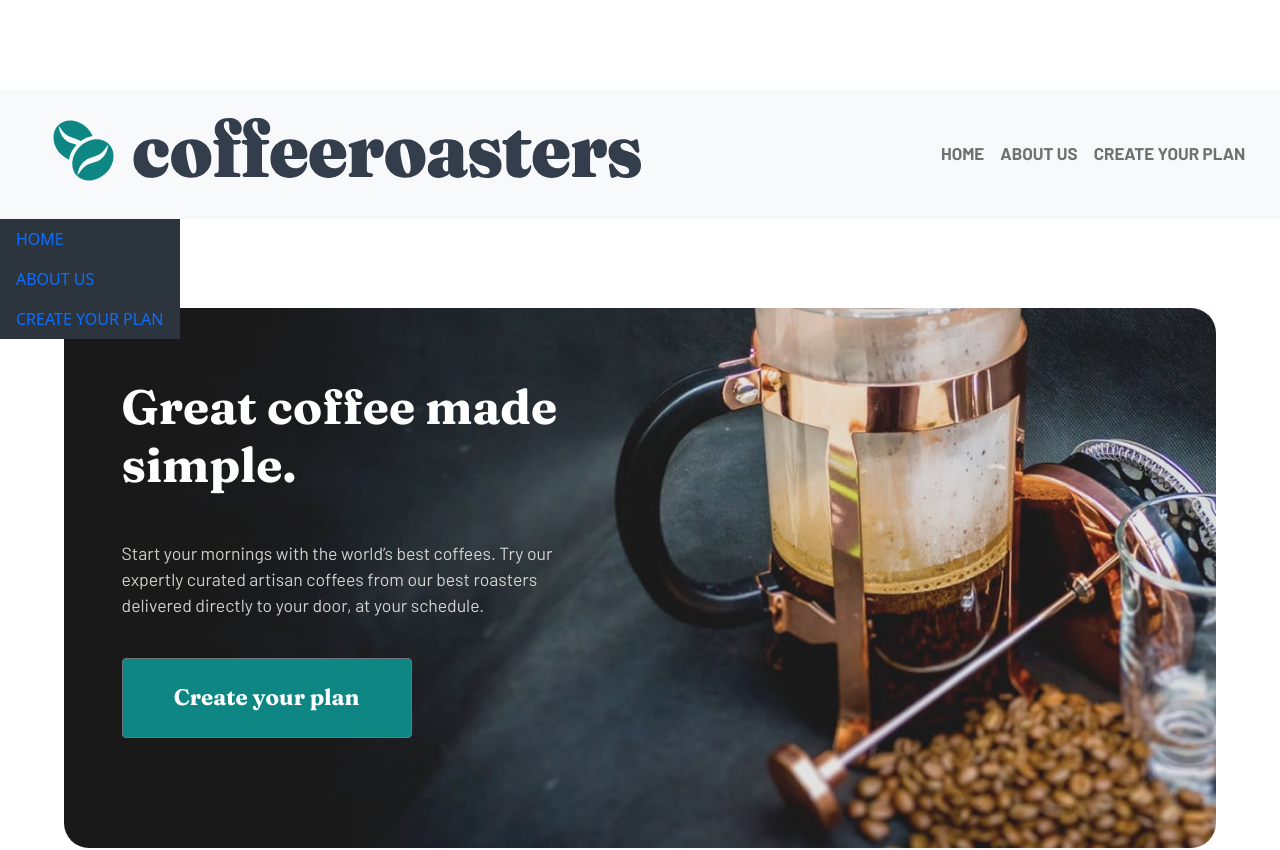
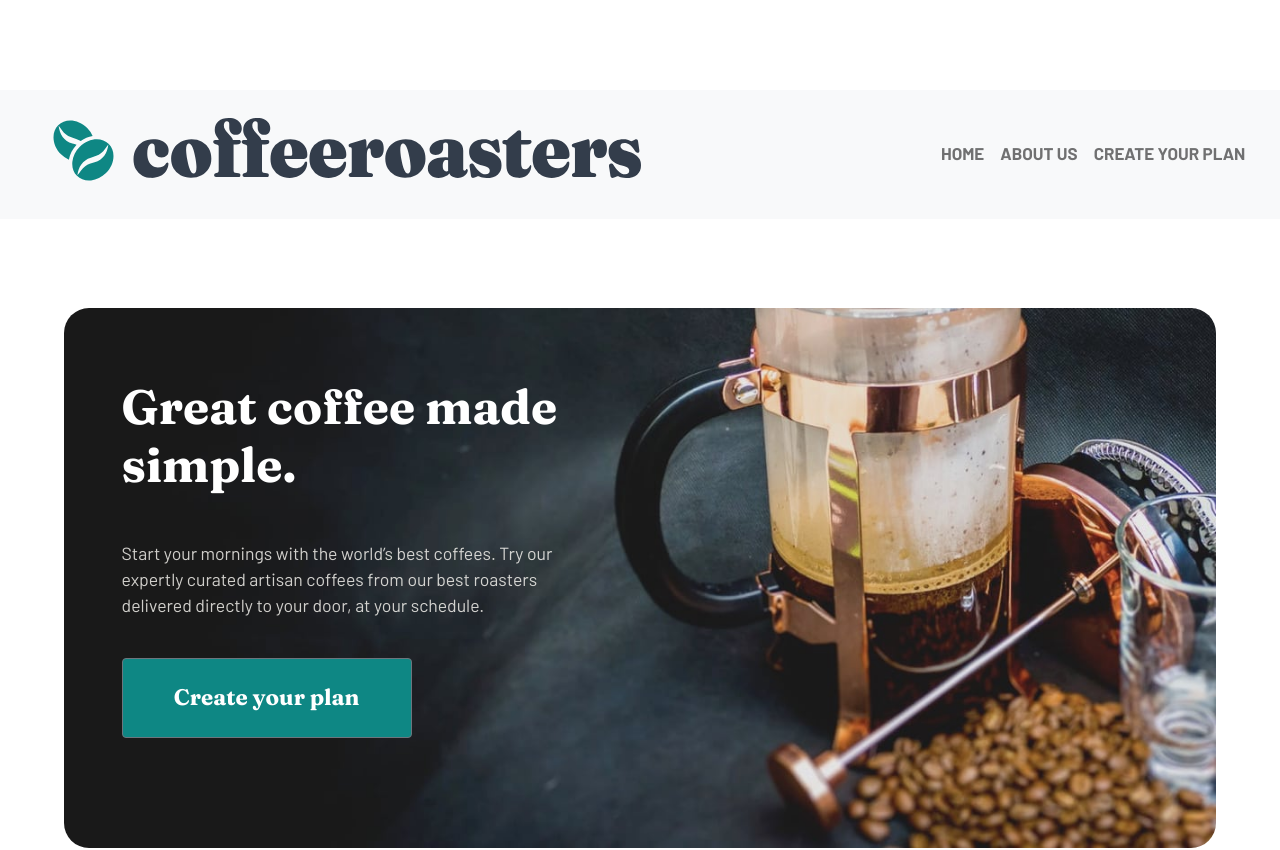
Before and after one commit to Protector1985/coffee-page, a React (Create React App) app: page / in a window 1280 px wide. Shown: the top 850 px of the page. Built offline with nearby package versions, Linux system fonts and the light colour scheme.

Commit message:
Sticky footer situation solved

```diff
--- a/src/App.js
+++ b/src/App.js
@@ -2,20 +2,15 @@ import React, {Fragment} from 'react';
 
 import masterCSS from './master.module.css'
 import Header from './components/header/Header'
-import Body from './components/body/Body'
+import Home from './components/body/Body'
 import Footer from './components/footer/Footer'
 
 
 function App() {
   return (
       <div className={masterCSS.container}>
-
-
-
         <Header />
-        <Body />
-        <Footer />
-
+        <Home />
       </div>
 
 
--- a/src/components/body/Body.js
+++ b/src/components/body/Body.js
@@ -5,16 +5,24 @@ import Collection from './Collection/Collection'
 import Whysection from './Whysection/Whysection'
 import bodyCSS from './body.module.css'
 import Howsection from './Howsection/Howsection'
+import Footer from '../footer/Footer'
 
-function Body() {
+function Home() {
     return (
+
             <div className={bodyCSS.bodyWrapper}>
                 <Intro />
                 <Collection />
                 <Whysection />
                 <Howsection />
+                <div className={bodyCSS.push}></div>
+                <Footer/>
             </div>
+
+
+
+
     )
 }
 
-export default Body;
+export default Home;
--- a/src/components/body/body.module.css
+++ b/src/components/body/body.module.css
@@ -6,3 +6,7 @@
     position: absolute;
     flex-wrap:wrap;
 }
+
+.push {
+    height:400px
+}
--- a/src/components/footer/Footer.js
+++ b/src/components/footer/Footer.js
@@ -1,21 +1,27 @@
 import React from 'react'
 import footerCSS from './footer.module.css'
 import {Nav, NavItem, NavLink} from 'reactstrap'
+import {ReactComponent as Logo} from '../../assets/shared/desktop/logoWhite.svg'
+import {ReactComponent as Facebook} from '../../assets/shared/desktop/icon-facebook.svg'
+import {ReactComponent as Instagram} from '../../assets/shared/desktop/icon-instagram.svg'
+import {ReactComponent as Twitter} from '../../assets/shared/desktop/icon-twitter.svg'
 
 function Footer() {
     return (
         <footer className={footerCSS.container}>
+            <Logo className={footerCSS.logo} />
              <Nav vertical>
                 <NavItem>
-                    <NavLink href="#">HOME</NavLink>
+                    <NavLink className={footerCSS.link} href="#">HOME</NavLink>
                 </NavItem>
                 <NavItem>
-                    <NavLink href="#">ABOUT US</NavLink>
+                    <NavLink className={footerCSS.link} href="#">ABOUT US</NavLink>
                 </NavItem>
                 <NavItem>
-                    <NavLink href="#">CREATE YOUR PLAN</NavLink>
+                    <NavLink className={footerCSS.link} href="#">CREATE YOUR PLAN</NavLink>
                 </NavItem>
             </Nav>
+           <span><Facebook className={footerCSS.social} /> <Instagram className={footerCSS.social} /> <Twitter className={footerCSS.social} /></span>
         </footer>
 
     )
--- a/src/components/footer/footer.module.css
+++ b/src/components/footer/footer.module.css
@@ -1,5 +1,33 @@
 .container {
-    position:relative;
+    display: flex;
+    flex-direction: column;
+    text-align: center;
+    justify-content: center;
+    align-items: center;
+    bottom: 30px;
     background-color: #2C343E;
     position:absolute;
+    width:90vw;
+    height: 300px;
 }
+
+.link {
+    color: #83888F;
+    font-family: 'Barlow', sans-serif;
+    font-size: 12px;
+    margin-bottom: 5px;
+    font-weight: 600;
+    letter-spacing: 1.2px;
+}
+
+.link:active {
+    color:white;
+}
+
+.logo {
+    margin-bottom: 30px;
+}
+
+.social {
+    margin: 15px 10px;
+}
```
Also changed, not shown: src/assets/shared/desktop/logoWhite.svg (added). Lines whose indentation alone changed are shown as unchanged.
